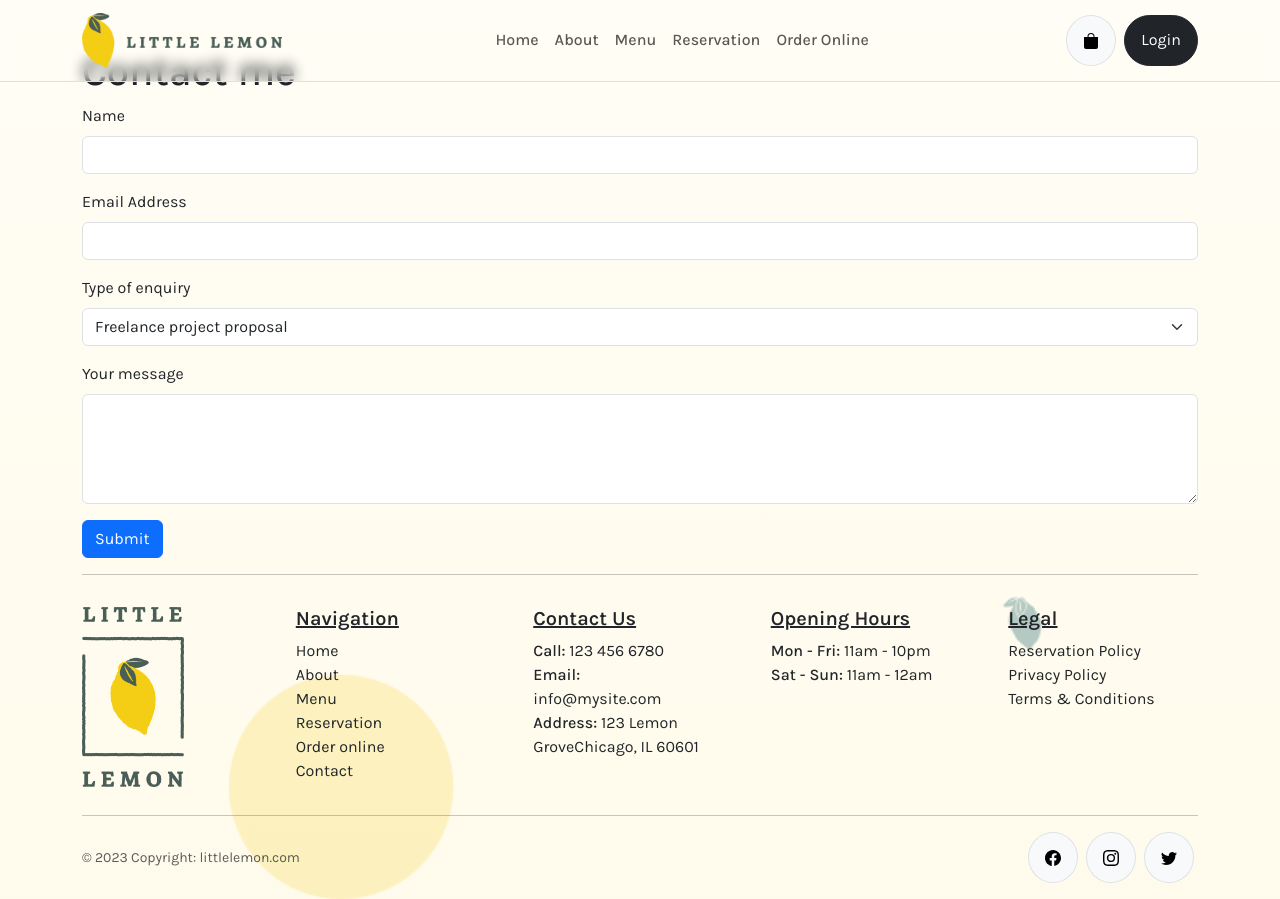
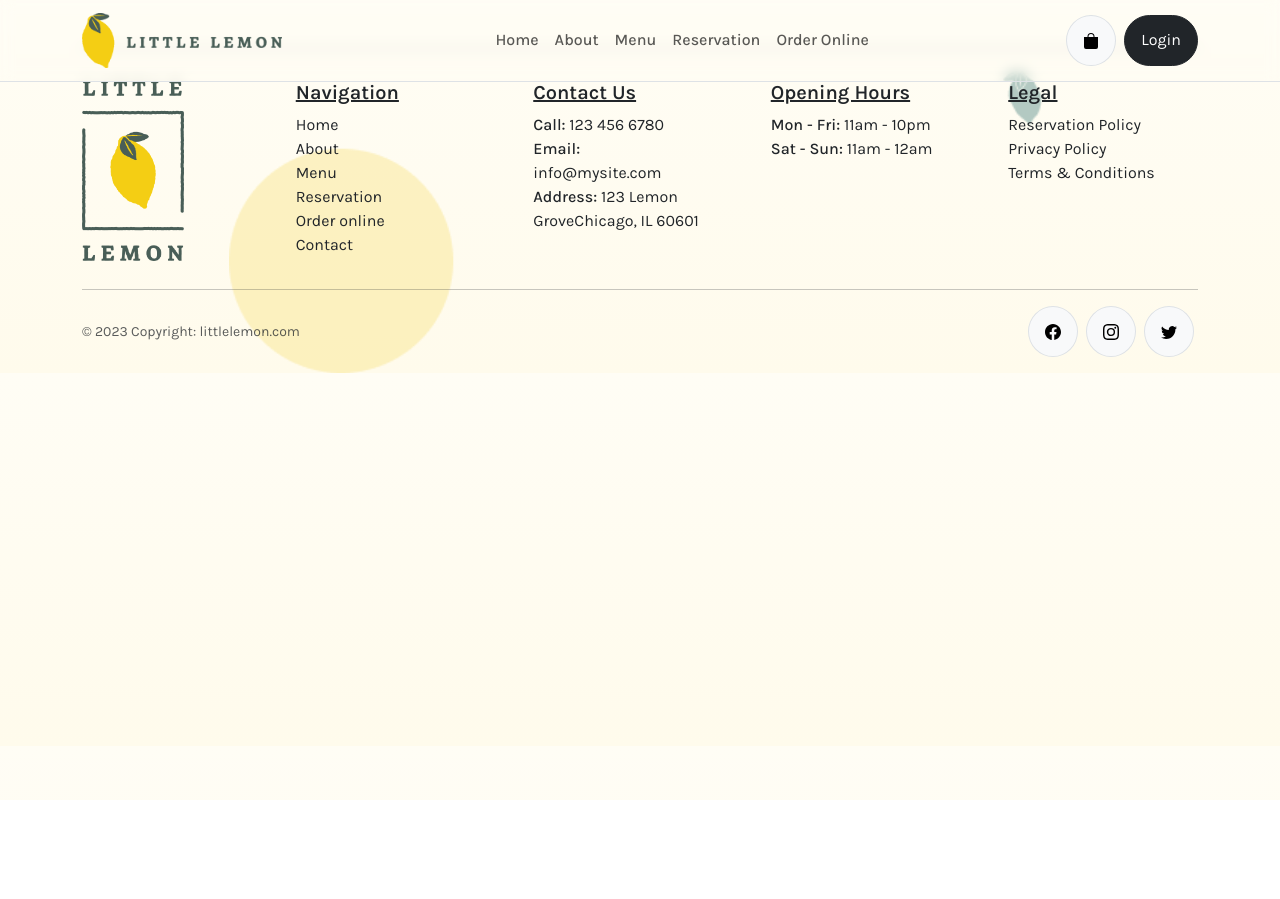
Before and after one commit to Vedant-Rasote/little-lemon-capstone, a React (Create React App) app: page /table_reservation_details in a window 1280 px wide. After the commit the page ends 800 px from the top, so only its background shows below. Built offline with nearby package versions, Linux system fonts and the light colour scheme; a web font is replaced by a local one.

Commit message:
Cleared ReserveTableDetails component

```diff
--- a/src/components/ReserveTableDetails.jsx
+++ b/src/components/ReserveTableDetails.jsx
@@ -1,107 +1,9 @@
-
-// Date From ReserveTable and display in a step form manner
-import React, { useState } from 'react';
-import { Form, Button, Alert } from 'react-bootstrap';
-import * as Yup from 'yup';
-import { useFormik } from 'formik';
+import React from 'react';
 
 const ReserveTableDetails = () => {
-  const [showAlert, setShowAlert] = useState(false);
-
-  const initialValues = {
-    firstName: '',
-    email: '',
-    type: 'hireMe',
-    comment: '',
-  };
-
-  const validationSchema = Yup.object({
-    firstName: Yup.string().required('Required'),
-    email: Yup.string().email('Invalid email format').required('Required'),
-    type: Yup.string().required('Required'),
-    comment: Yup.string().required('Required').min(25, 'Must be at least 25 characters'),
-  });
-
-  const formik = useFormik({
-    initialValues,
-    validationSchema,
-    onSubmit: async (values) => {
-      // Your form submission logic here
-      // Replace this with your actual API call
-
-      try {
-        // Simulate a server request (remove this in production)
-        await new Promise((resolve) => setTimeout(resolve, 2000));
-        setShowAlert(true);
-        formik.resetForm();
-      } catch (error) {
-        console.error(error);
-      }
-    },
-  });
-
   return (
     <>
       <div className="mt-5">
-        <Form onSubmit={formik.handleSubmit}>
-          <h1>Contact me</h1>
-          <Form.Group className="mb-3">
-            <Form.Label>Name</Form.Label>
-            <Form.Control
-              type="text"
-              id="firstName"
-              name="firstName"
-              {...formik.getFieldProps('firstName')}
-            />
-            {formik.touched.firstName && formik.errors.firstName ? (
-              <Form.Text className="text-danger">{formik.errors.firstName}</Form.Text>
-            ) : null}
-          </Form.Group>
-          <Form.Group className="mb-3">
-            <Form.Label>Email Address</Form.Label>
-            <Form.Control
-              type="email"
-              id="email"
-              name="email"
-              {...formik.getFieldProps('email')}
-            />
-            {formik.touched.email && formik.errors.email ? (
-              <Form.Text className="text-danger">{formik.errors.email}</Form.Text>
-            ) : null}
-          </Form.Group>
-          <Form.Group className="mb-3">
-            <Form.Label>Type of enquiry</Form.Label>
-            <Form.Select id="type" name="type" {...formik.getFieldProps('type')}>
-              <option value="hireMe">Freelance project proposal</option>
-              <option value="openSource">Open source consultancy session</option>
-              <option value="other">Other</option>
-            </Form.Select>
-            {formik.touched.type && formik.errors.type ? (
-              <Form.Text className="text-danger">{formik.errors.type}</Form.Text>
-            ) : null}
-          </Form.Group>
-          <Form.Group className="mb-3">
-            <Form.Label>Your message</Form.Label>
-            <Form.Control
-              as="textarea"
-              rows={4}
-              id="comment"
-              name="comment"
-              {...formik.getFieldProps('comment')}
-            />
-            {formik.touched.comment && formik.errors.comment ? (
-              <Form.Text className="text-danger">{formik.errors.comment}</Form.Text>
-            ) : null}
-          </Form.Group>
-          <Button type="submit" variant="primary">
-            Submit
-          </Button>
-          {showAlert && (
-            <Alert className="mt-3" variant="success">
-              Form submitted successfully.
-            </Alert>
-          )}
-        </Form>
       </div>
       <hr />
     </>
```
